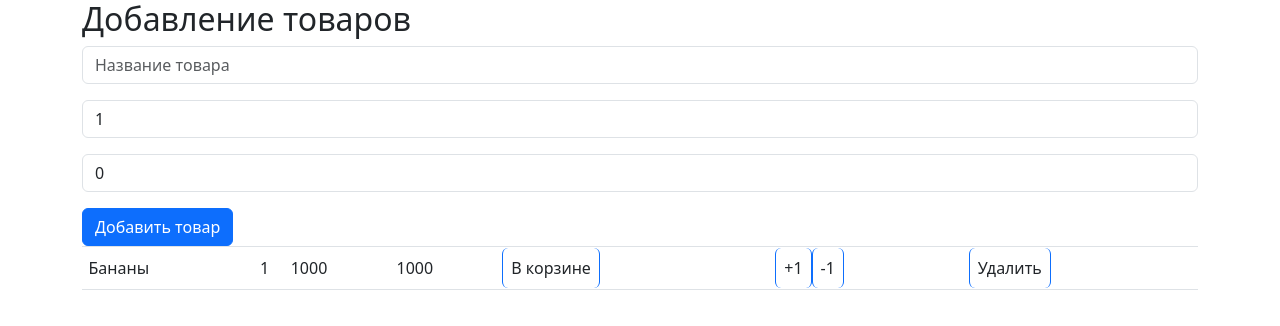
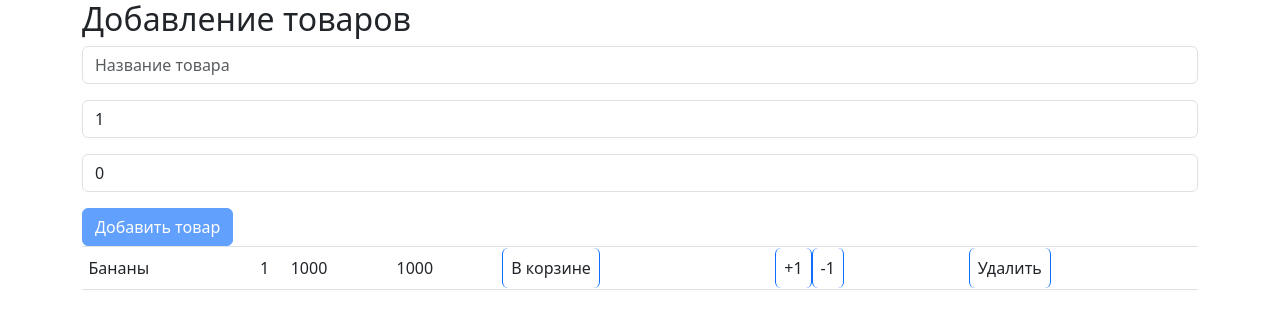
Before and after one commit to Daiena/lesson3, a React (Create React App) app: page / in a window 1280 px wide. Shown: the top 326 px of the page. Built offline with nearby package versions, Linux system fonts and the light colour scheme.

Commit message:
закончили с useState

```diff
--- a/src/components/MyButton.tsx
+++ b/src/components/MyButton.tsx
@@ -1,11 +1,12 @@
 interface myBattonProps{
     children:string;
     type?: "button" | "submit" | "reset";
+    disabled?: boolean;
     onClick?: React.MouseEventHandler<HTMLButtonElement>;
 }
-const MyButton=({children, type="button", onClick}:myBattonProps)=>{
+const MyButton=({children, type="button", onClick, disabled=false}:myBattonProps)=>{
 
-    return <button className="btn btn-primary" type={type} onClick={onClick}>{children}</button>
+    return <button disabled={disabled} className="btn btn-primary" type={type} onClick={onClick}>{children}</button>
 };
 
 export default MyButton;
--- a/src/components/MyForm.tsx
+++ b/src/components/MyForm.tsx
@@ -15,10 +15,18 @@ interface MyFormProps{
     addProduct: (product:IProduct)=>void;
 }
 
+type TStatusForm = "empty" | "typing" | "submitting" | "success" | "error";
+
 const MyForm=({addProduct}:MyFormProps)=>{
+    const [status, setStatus]=useState<TStatusForm>("empty");
     const [product, setProduct]=useState<IProduct>(initValue);
     const handleChange:React.ChangeEventHandler<HTMLInputElement>=(e)=>{
-       setProduct({
+       if (e.target.value.length !==0) {
+        setStatus("typing")
+       } else {
+        setStatus("empty")
+       }
+        setProduct({
         ...product,
         [e.target.name]:e.target.value,
        });
@@ -52,7 +60,7 @@ const MyForm=({addProduct}:MyFormProps)=>{
                 name="price" value={product.price}
                 placeholder="Цена"
             />
-            <MyButton type="submit">Добавить товар</MyButton>
+            <MyButton disabled={status !=="typing"} type="submit">Добавить товар</MyButton>
         </form>
         </>
 
```
